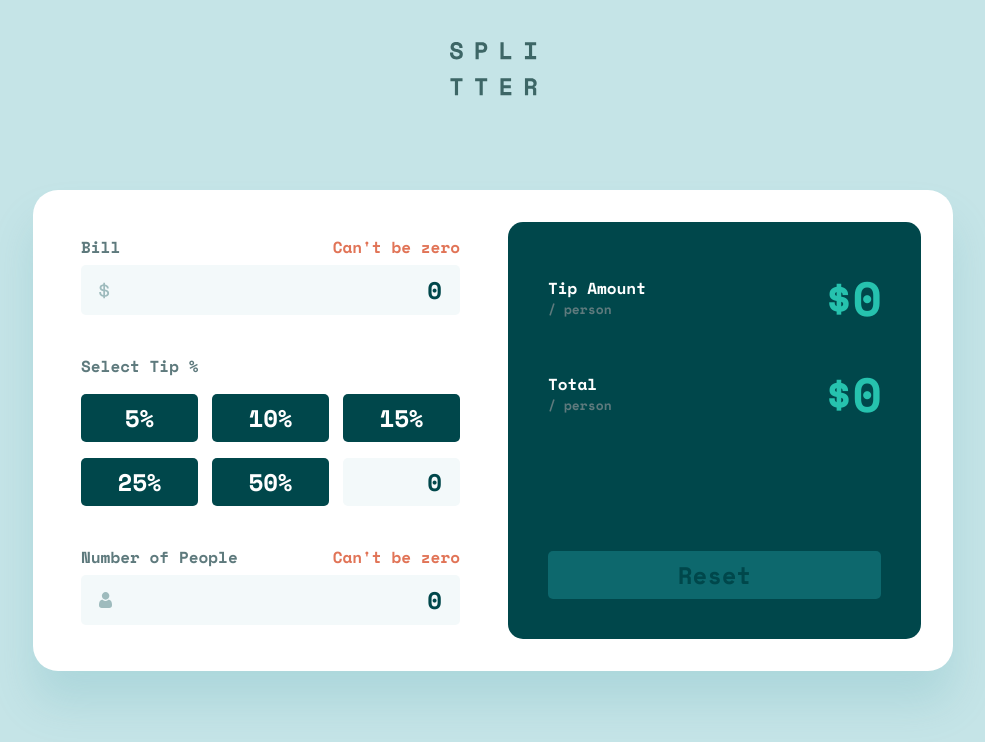
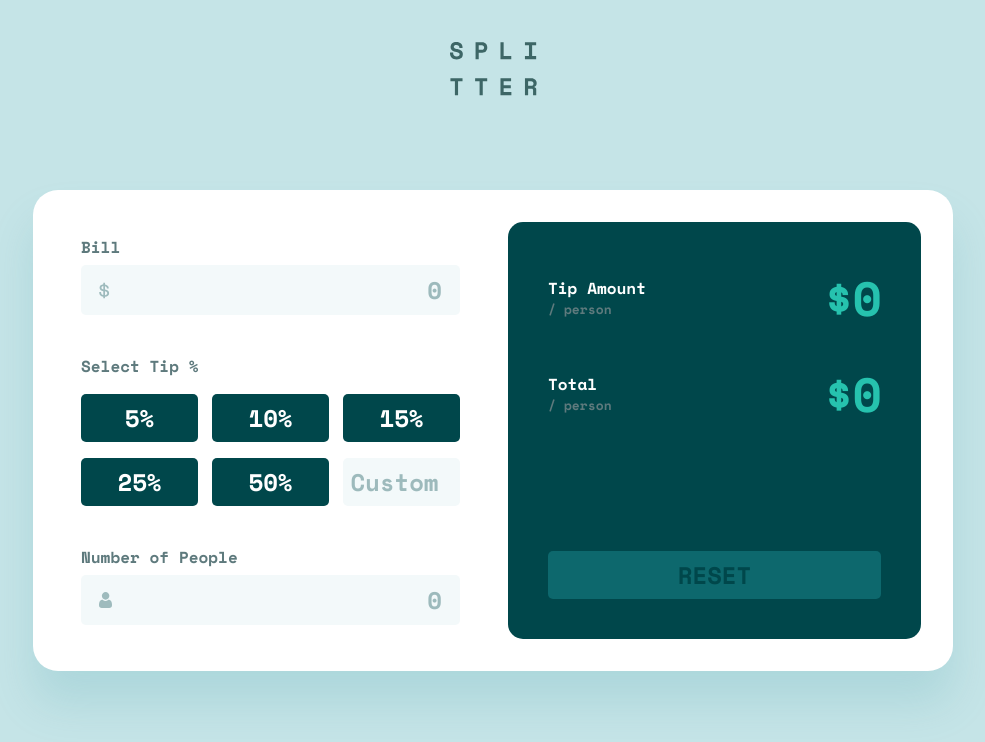
Before and after one commit to RomeoKs/tip-split-app, a React (Create React App) app: page / in a window 1280 px wide. Shown: the top 742 px of the page, without its empty margins (147-1132 px from the left). Built offline with nearby package versions, Linux system fonts and the light colour scheme; the HTML template or start-up script is replaced by a standard one.

Commit message:
Fixed errors and completed the functionality

```diff
--- a/src/App.jsx
+++ b/src/App.jsx
@@ -1,4 +1,4 @@
-import React, { useState, useEffect } from 'react';
+import React, { useState, useEffect, useCallback } from 'react';
 import './App.scss';
 import classNames from "classnames";
 import { Header } from './components/Header';
@@ -6,28 +6,43 @@ import { Header } from './components/Header';
 
 function App() {
   const [data, setData] = useState({
-    bill: 0,
-    customTip: 0,
-    persons: 0
+    bill: '',
+    customTip: '',
+    persons: ''
   });
 
   const [placeholder, setPlaceHolder] = useState(0);
   const [isDisabled, setIsDisabled] = useState(true);
-  const [activeButtonIndex, setActiveButtonIndex] = useState(null);
+  const [activeButtonIndex, setActiveButtonIndex] = useState('');
   const [tip, setTip] = useState(0);
   const [total, setTotal] = useState(0);
 
+  const tipCalculator = useCallback((inputTip) => {
+    if (data.persons > 0) {
+      let totalPerPerson = (data.bill * (inputTip / 100)) / data.persons;
+      totalPerPerson = totalPerPerson.toFixed(2);
+      let totalAmount = (data.bill / data.persons) + Number(totalPerPerson);
+      totalAmount = totalAmount.toFixed(2);
+      setTip(totalPerPerson);
+      setTotal(totalAmount);
+    }
+  }, [data]);
+
   useEffect(() => {
-    const hasZeroValue = Object.values(data).some((value) => value !== 0);
+    const hasZeroValue = Object.values(data).some((value) => value !== '');
     setIsDisabled(hasZeroValue);
   }, [data]);
+
+  useEffect(() => {
+    tipCalculator(data.customTip);
+  }, [data, tipCalculator]);
 
   const Reset = () => {
     setPlaceHolder(0);
     setData({
-      bill: 0,
-      customTip: 0,
-      persons: 0
+      bill: '',
+      customTip: '',
+      persons: ''
     });
     setIsDisabled(true);
   };
@@ -41,23 +56,21 @@ function App() {
         [name]: value,
       };
     });
+
+    tipCalculator(data.customTip);
   };
 
-  const tipCalculator = (inputTip) => {
-    if (data.persons > 0) {
-      let totalPerPerson = (data.bill * (inputTip / 100)) / data.persons;
-      totalPerPerson = totalPerPerson.toFixed(2);
-      let totalAmount = (data.bill / data.persons) + Number(totalPerPerson);
-      totalAmount = totalAmount.toFixed(2);
-      setTip(totalPerPerson);
-      setTotal(totalAmount);
-    }
-  };
 
   const handleClickBtn = (tipButtonValue, index) => {
     tipCalculator(tipButtonValue);
     setActiveButtonIndex(index);
   };
+
+  const removeActiveClassBtn = () => {
+    setActiveButtonIndex('');
+    tipCalculator(data.customTip);
+  };
+
   const tipButtonsValues = [5, 10, 15, 25, 50];
 
   return (
@@ -77,21 +90,22 @@ function App() {
                   >
                     Bill
                   </label>
-                  {!data.bill &&
+                  {data.bill === '0' &&
                     <span className="input__label-error">Can&apos;t be zero</span>
                   }
                 </div>
                 <input
-                  className="input__data input__data-bill"
+                  className={classNames('input__data', 'input__data-bill', {
+                    'input__data-error': data.bill === '0'
+                  })}
                   type="number"
                   name="bill"
                   id="bill"
                   placeholder={placeholder}
-                  inputMode="decimal"
                   value={data.bill}
+                  min="0"
                   required
                   onChange={handleInputChange}
-                  invalid={data.bill}
                 />
               </div>
               <div className="input__container">
@@ -113,9 +127,10 @@ function App() {
                     type="number"
                     name='customTip'
                     placeholder="Custom"
-                    inputMode="decimal"
+                    min="0"
                     className="input__data input__data-custom"
-                    value={data.customTip}
+                    value={data.customTip ? data.customTip : ""}
+                    onClick={removeActiveClassBtn}
                     onChange={handleInputChange}
                   />
                 </div>
@@ -128,7 +143,7 @@ function App() {
                   >
                     Number of People
                   </label>
-                  {!data.persons &&
+                  {data.persons === "0" &&
                     <span className="input__label-error">Can&apos;t be zero</span>
                   }
                 </div>
@@ -138,7 +153,10 @@ function App() {
                   id="num_people"
                   placeholder={placeholder}
                   required
-                  className="input__data input__data-persons"
+                  min="0"
+                  className={classNames("input__data", "input__data-persons", {
+                    'input__data-error': data.persons === '0'
+                  })}
                   value={data.persons}
                   onChange={handleInputChange}
                 />
--- a/src/App.scss
+++ b/src/App.scss
@@ -171,12 +171,12 @@ $color_error: #E17457;
 
     &::placeholder {
       color: $color_dark-green;
-      // mix-blend-mode: normal;
-      // opacity: 0.35;
+      mix-blend-mode: normal;
+      opacity: 0.35;
     }
 
-    &:invalid {
-      border-color: $color_error;
+    &-error {
+      border-color: $color_error !important;
     }
 
   }
@@ -210,6 +210,7 @@ $color_error: #E17457;
   cursor: pointer;
   padding: 0;
   transition: all 0.3s;
+  text-transform: uppercase;
 
   &:hover {
     color: $color_dark-green;
@@ -234,6 +235,7 @@ $color_error: #E17457;
 
     &:disabled {
       background-color: #0D686D;
+      cursor: default;
     }
   }
 
```
